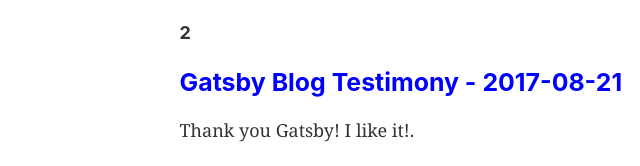
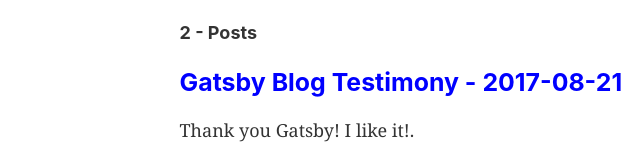
Before and after one commit to ivmel-ca/gatsby-blog, a Gatsby site: page / in a window 1280 px wide. Shown: the part 170-336 px from the top of the page, 0-640 px from the left. Built offline with nearby package versions, Linux system fonts and the light colour scheme; Gatsby itself is replaced by a stand-in of ours.

Commit message:
added post count

```diff
--- a/src/pages/index.js
+++ b/src/pages/index.js
@@ -18,7 +18,7 @@ export default ({ data }) => (
   <Layout>
     <SEO title="Home" />
     <h1>My Blog</h1>
-    <h4>{data.allMarkdownRemark.totalCount}</h4>
+    <h4>{data.allMarkdownRemark.totalCount} - Posts </h4>
     {data.allMarkdownRemark.edges.map(({ node }) => (
       <div key={node.id}>
         <BlogLink to={node.fields.slug}>
```
